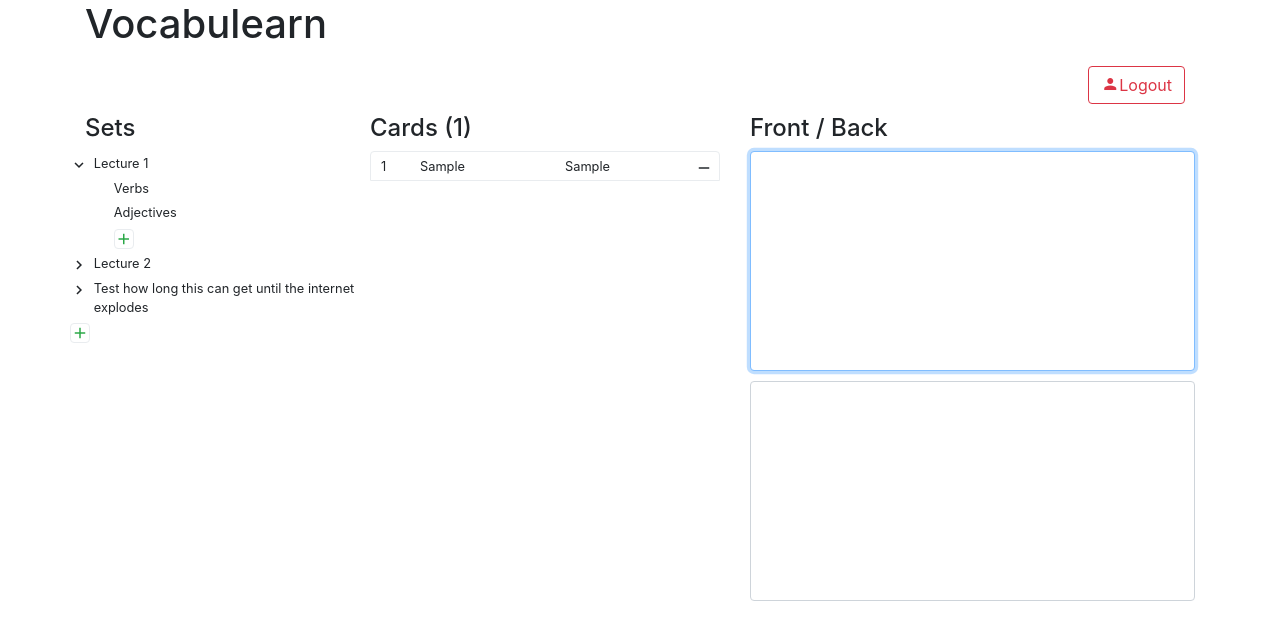
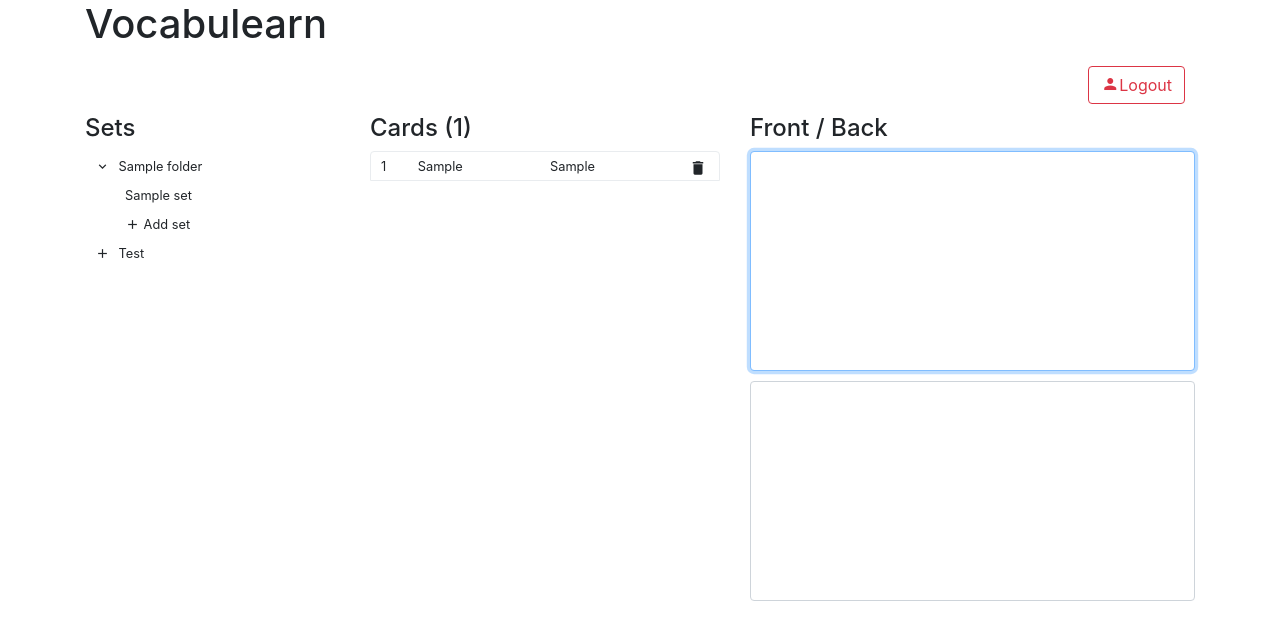
Before and after one commit to pfaion/vocabulearn-django, a Django app: template core/templates/core/index.html in a window 1280 px wide. Shown: the top 640 px of the page. Run offline with Django 3.2, Linux system fonts and the light colour scheme; tables that the repository leaves empty hold one stand-in row (values such as "Sample post"); the template is opened without the code that fills it: values that come from a table or form of the project are taken from there, most other values are stand-ins (such as "Sample title", 1, 10 or a date in 2020); some libraries are stand-ins or nearby versions.

Commit message:
Small adjusts for cards list and add working mock for sets from DB

```diff
--- a/core/static/core/main.css
+++ b/core/static/core/main.css
@@ -10,15 +10,49 @@
   padding: 3px 0px;
 }
 
-.folder div {
-  padding: 0px;
-}
-.card-set .icon {
-  padding: 0px;
+#set-list .row {
+  padding-top: 3px;
+  padding-bottom: 3px;
+  min-height: 22px;
 }
 
-.card-set .label {
-  padding: 0 0 0 20px;
+.folder .row,
+.folder-add .row {
+  margin: 0 0 -1px 0;
+  padding-left: 10px;
+  padding-right: 10px;
+}
+
+#set-list .icon {
+  flex-basis: 10%;
+}
+
+#set-list .label {
+  flex-basis: 90%;
+}
+
+.card-set-add .row,
+.folder-add .row {
+  cursor: pointer;
+}
+
+.card-set-add .row:hover,
+.folder-add .row:hover {
+  background-color: #28a745;
+  color: white;
+}
+
+
+/* .folder div {
+  padding-left: 0px;
+  padding-right: 0px;
+} */
+
+.card-set .row,
+.card-set-add .row {
+  margin: 0 0 -1px 30px;
+  padding-left: 10px;
+  padding-right: 10px;
 }
 
 span.empty::before {
@@ -50,17 +84,25 @@ span.empty::before {
 }
 
 .list-number {
+  flex-basis: 12%;
   padding-left: 10px;
-  padding-right: 0px;
-}
-
-#flashcard-list .col-xl-5 {
-  padding-left: 20px;
   padding-right: 5px;
 }
 
+.front_short,
+.back_short {
+  flex-basis: 38%;
+  padding-left: 5px;
+  padding-right: 5px;
+  overflow: hidden;
+  white-space: nowrap;
+  text-overflow: ellipsis;
+}
+
 .delete-card-button {
+  flex-basis: 12%;
   cursor: pointer;
+  text-align: center;
   padding-left: 5px;
   padding-right: 5px;
 }
@@ -78,12 +120,6 @@ textarea {
   margin-bottom: 10px;
 }
 
-.front_short, .back_short {
-  overflow: hidden;
-  white-space: nowrap;
-  text-overflow: ellipsis;
-}
-
 button {
   cursor: pointer;
 }
@@ -98,7 +134,9 @@ button.btn-small {
 .icon-small {
   font-size: 18px;
 }
-
+.icon-smaller {
+  font-size: 15px;
+}
 #login-form {
   padding: 20px;
   width: 500px;
--- /dev/null
+++ b/core/templates/core/card-set-item-add-folder.html
@@ -0,0 +1,8 @@
+<li class="list-group-item border-0 folder-add">
+  <div class="row rounded">
+    <div class="icon">
+      <span class="material-icons icon-smaller">add</span>
+    </div>
+    <div class="label">Test</div>
+  </div>
+</li>
--- /dev/null
+++ b/core/templates/core/card-set-item-add-set.html
@@ -0,0 +1,8 @@
+<li class="list-group-item border-0 card-set-add">
+  <div class="row rounded">
+    <div class="label">
+      <span class="material-icons icon-smaller">add</span>
+      <span class="add-description">Add set</span>
+    </div>
+  </div>
+</li>
--- /dev/null
+++ b/core/templates/core/card-set-item-folder.html
@@ -0,0 +1,8 @@
+<li class="list-group-item border-0 folder">
+  <div class="row">
+    <div class="icon">
+      <span class="material-icons icon-smaller">expand_more</span>
+    </div>
+    <div class="label">{{folder.name}}</div>
+  </div>
+</li>
--- /dev/null
+++ b/core/templates/core/card-set-item-set.html
@@ -0,0 +1,5 @@
+<li class="list-group-item border-0 card-set">
+  <div class="row">
+    <div class="label">{{set.name}}</div>
+  </div>
+</li>
--- /dev/null
+++ b/core/templates/core/card_list_item.html
@@ -0,0 +1,11 @@
+<div class="row border {{rounded}}">
+  <span class="list-number"></span>
+  <span class="front_short">{{f.front}}</span>
+  <span class="back_short">{{f.back}}</span>
+  <div class="delete-card-button rounded">
+    <span class="material-icons icon-small">delete</span>
+  </div>
+  <span class="front hidden">{{f.front}}</span>
+  <span class="back hidden">{{f.back}}</span>
+  <span class="id hidden">{{f.id}}</span>
+</div>
--- a/core/templates/core/index.html
+++ b/core/templates/core/index.html
@@ -16,53 +16,66 @@
       <div class="sticky">
         <h4>Sets</h4>
         <ul id="set-list" class="list-group small">
+          {% for folder, sets in directory.items %}
+            {% include "core/card-set-item-folder.html"%}
+            {% for set in sets %}
+              {% include "core/card-set-item-set.html"%}
+            {% endfor %}
+              {% include "core/card-set-item-add-set.html"%}
+          {% endfor %}
+          {% include "core/card-set-item-add-folder.html"%}
+        </ul>
+
+
+        <!--
+        <ul id="set-list" class="list-group small">
           <li class="list-group-item border-0 folder">
             <div class="row">
-              <div class="col-xl-1 icon">
+              <div class="icon">
                 <span class="material-icons icon-small">expand_more</span>
               </div>
-              <div class="col-xl-11 label">Lecture 1</div>
+              <div class="label">Lecture 1</div>
             </div>
           </li>
           <li class="list-group-item border-0 card-set">
             <div class="row">
-              <div class="col-xl-1 icon"><span class="empty"></span></div>
-              <div class="col-xl-11 label">Verbs</div>
+              <div class="icon"><span class="empty"></span></div>
+              <div class="label">Verbs</div>
             </div>
           </li>
           <li class="list-group-item border-0 card-set">
             <div class="row">
-              <div class="col-xl-1 icon"><span class="empty"></span></div>
-              <div class="col-xl-11 label">Adjectives</div>
+              <div class="icon"><span class="empty"></span></div>
+              <div class="label">Adjectives or some longer string for testing wraps</div>
             </div>
           </li>
           <li class="list-group-item border-0 card-set">
             <div class="row">
-              <div class="col-xl-1 icon"><span class="empty"></span></div>
-              <div class="col-xl-11 label"><span class="material-icons icon-small border rounded text-success">add</span></div>
+              <div class="icon"><span class="empty"></span></div>
+              <div class="label add-button"><span class="material-icons icon-small">add</span></div>
             </div>
           </li>
           <li class="list-group-item border-0 folder">
             <div class="row">
-              <div class="col-xl-1 icon">
+              <div class="icon">
                 <span class="material-icons icon-small">chevron_right</span>
               </div>
-              <div class="col-xl-11 label">Lecture 2</div>
+              <div class="label">Lecture 2</div>
             </div>
           </li>
           <li class="list-group-item border-0 folder">
             <div class="row">
-              <div class="col-xl-1 icon">
+              <div class="icon">
                 <span class="material-icons icon-small">chevron_right</span>
               </div>
-              <div class="col-xl-11 label">Test how long this can get until the internet explodes</div>
+              <div class="label">Test how long this can get until the internet explodes</div>
             </div>
           </li>
           <li class="list-group-item border-0 folder">
-            <div class="row"><span class="material-icons icon-small border rounded text-success">add</span></div>
+            <div class="row add-button"><span class="material-icons icon-small">add</span></div>
           </li>
 
-        </ul>
+        </ul> -->
       </div>
 
     </div>
@@ -71,22 +84,16 @@
       <div id="flashcard-list" class="small">
         {% for f in flash_cards %}
           {% if forloop.first %}
-              {% include "core/list_item.html" with rounded="rounded-top"%}
+              {% include "core/card_list_item.html" with rounded="rounded-top"%}
           {% else %}
             {% if forloop.last %}
-              {% include "core/list_item.html" with rounded="rounded-bottom"%}
+              {% include "core/card_list_item.html" with rounded="rounded-bottom"%}
             {% else %}
-              {% include "core/list_item.html"%}
+              {% include "core/card_list_item.html"%}
             {% endif %}
           {% endif %}
         {% endfor %}
       </div>
-
-      <!-- <ul class="list-group small">
-      {% for f in flash_cards %}
-        {% include "core/list_item.html"%}
-      {% endfor %}
-      </ul> -->
     </div>
     <div id="flashcard-detail" class="col-xl-5">
       <div class="sticky">
--- a/core/templates/core/list_item.html
+++ /dev/null
@@ -1,11 +0,0 @@
-<div class="row border {{rounded}}">
-  <span class="col-xl-1 list-number"></span>
-  <span class="front_short col-xl-5">{{f.front}}</span>
-  <span class="back_short col-xl-5">{{f.back}}</span>
-  <div class="col-xl-1 delete-card-button rounded">
-    <span class="material-icons icon-small">remove</span>
-  </div>
-  <span class="front hidden">{{f.front}}</span>
-  <span class="back hidden">{{f.back}}</span>
-  <span class="id hidden">{{f.id}}</span>
-</div>
--- a/core/views.py
+++ b/core/views.py
@@ -9,16 +9,19 @@ from .models import Folder, CardSet, FlashCard
 def index(request):
 
     directory = {
-        folder: list(CardSet.objects.filter(folder=folder.id))
+        folder: list(CardSet.objects.order_by('name').filter(folder=folder.id))
         for folder in Folder.objects.order_by('name')
     }
     print(directory)
+
+
 
 
     flash_cards = [f.getDict() for f in FlashCard.objects.order_by('created_date')]
 
     context = {
         'flash_cards': flash_cards,
+        'directory': directory
     }
     return render(request, 'core/index.html', context)
 
```
